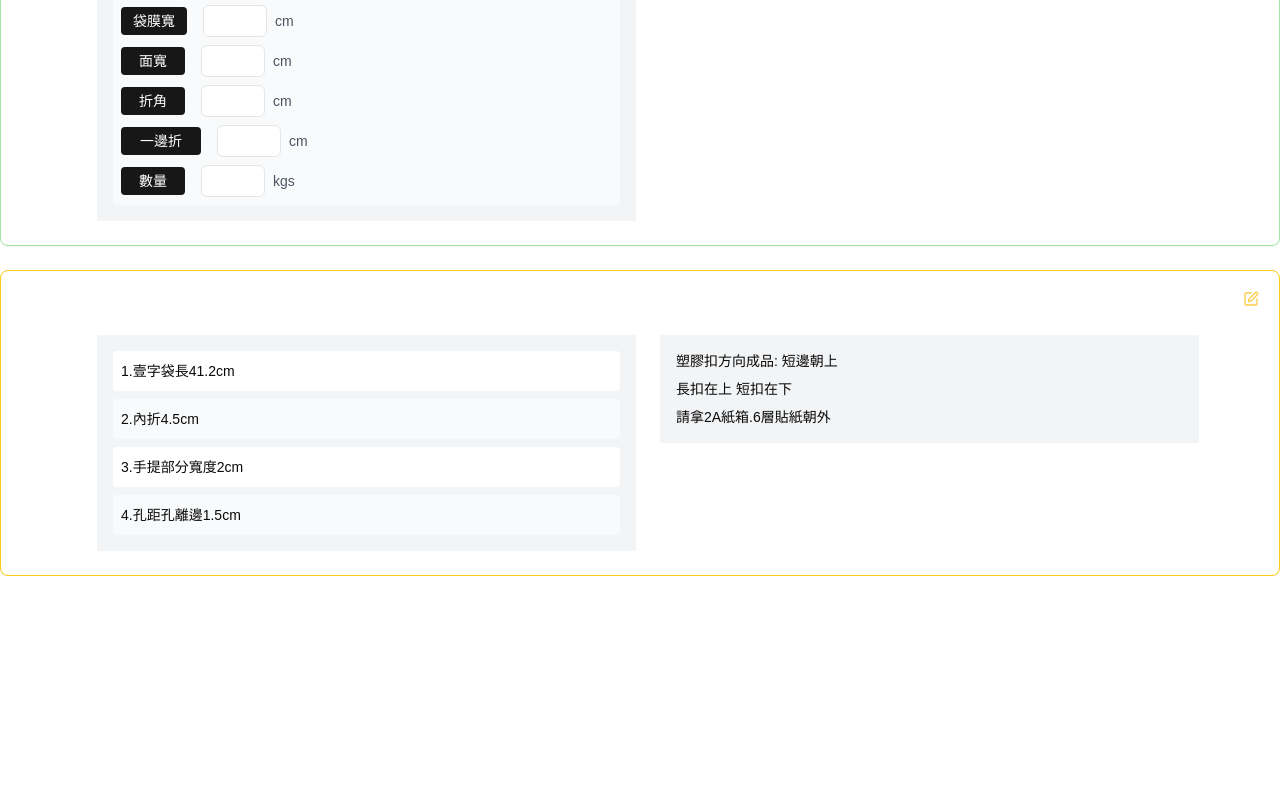
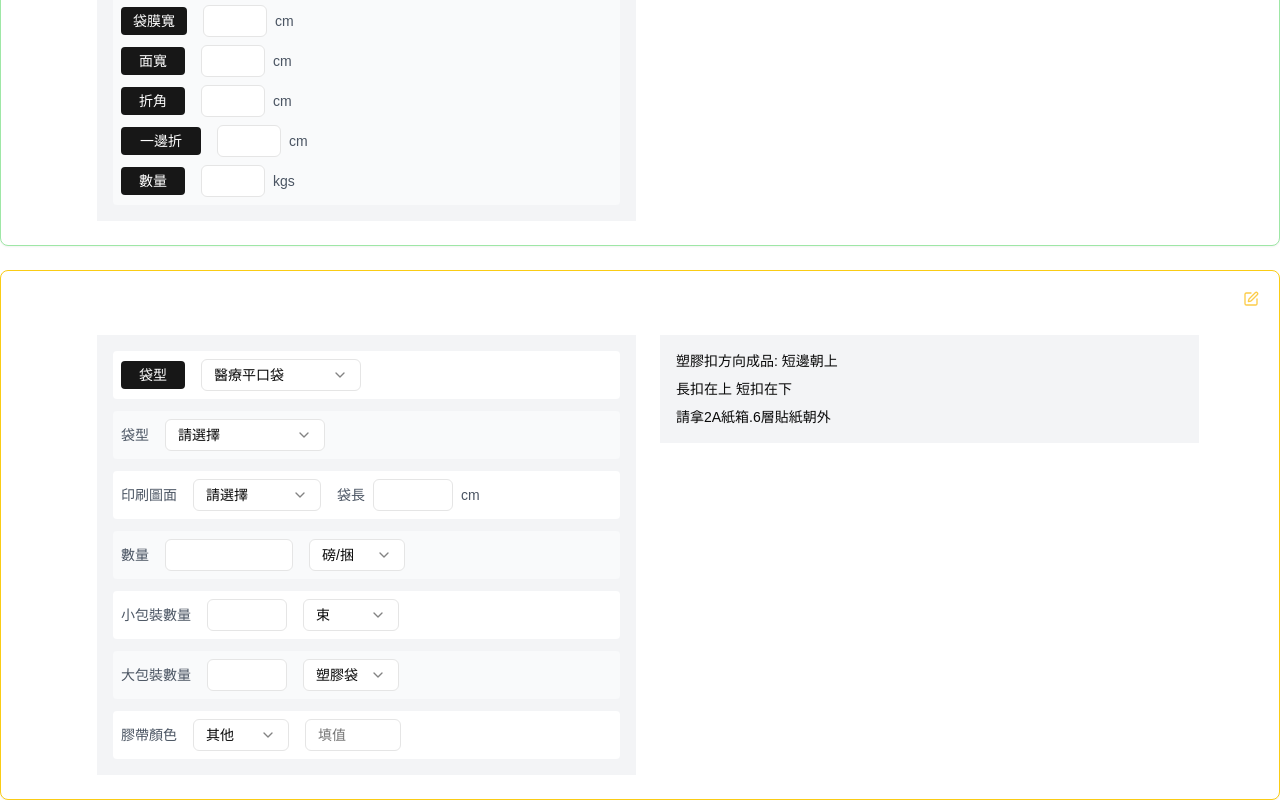
Before and after one commit to flowasitgoes/etPack-admin-new-latest, a Next.js app: page /orders in a window 1280 px wide. Shown: the part 3818-4618 px from the top of the page. Before the commit the page ends 4394 px from the top, so only its background shows below. Built offline with nearby package versions, Linux system fonts and the light colour scheme.

Commit message:
裁袋ok

```diff
--- a/app/components/production-specs.tsx
+++ b/app/components/production-specs.tsx
@@ -774,18 +774,112 @@ export default function ProductionSpecs() {
                     <div className="bg-theme-gray text-white px-4 py-2 text-center font-medium">
                       生產規格描述
                     </div>
-                    <div className="bg-gray-100 p-4 space-y-2">
-                      <div className="bg-white p-2 rounded">
-                        <span className="text-sm">1.壹字袋長41.2cm</span>
+                    <div className="bg-gray-100 p-4 space-y-3 production-spec-form">
+                      {/* 袋型 */}
+                      <div className="flex items-center space-x-4 bg-white p-2 rounded">
+                        <div className="text-white bg-primary px-3 py-1 rounded text-sm font-medium min-w-16 text-center">袋型</div>
+                        <Select defaultValue="醫療平口袋">
+                          <SelectTrigger className="w-40 h-8 text-sm select-trigger">
+                            <SelectValue />
+                          </SelectTrigger>
+                          <SelectContent>
+                            <SelectItem value="醫療平口袋">醫療平口袋</SelectItem>
+                            <SelectItem value="其他">其他</SelectItem>
+                          </SelectContent>
+                        </Select>
                       </div>
-                      <div className="bg-gray-50 p-2 rounded">
-                        <span className="text-sm">2.內折4.5cm</span>
+
+                      {/* 袋型 */}
+                      <div className="flex items-center space-x-4 bg-gray-50 p-2 rounded">
+                        <div className="text-sm text-gray-600">袋型</div>
+                        <Select defaultValue="請選擇">
+                          <SelectTrigger className="w-40 h-8 text-sm select-trigger">
+                            <SelectValue />
+                          </SelectTrigger>
+                          <SelectContent>
+                            <SelectItem value="請選擇">請選擇</SelectItem>
+                            <SelectItem value="其他">其他</SelectItem>
+                          </SelectContent>
+                        </Select>
                       </div>
-                      <div className="bg-white p-2 rounded">
-                        <span className="text-sm">3.手提部分寬度2cm</span>
+
+                      {/* 印刷圖面 */}
+                      <div className="flex items-center space-x-4 bg-white p-2 rounded">
+                        <div className="text-sm text-gray-600">印刷圖面</div>
+                        <Select defaultValue="請選擇">
+                          <SelectTrigger className="w-32 h-8 text-sm select-trigger">
+                            <SelectValue />
+                          </SelectTrigger>
+                          <SelectContent>
+                            <SelectItem value="請選擇">請選擇</SelectItem>
+                            <SelectItem value="其他">其他</SelectItem>
+                          </SelectContent>
+                        </Select>
+                        <div className="flex items-center space-x-2">
+                          <span className="text-sm text-gray-600">袋長</span>
+                          <Input className="w-20 h-8 text-sm" placeholder="" />
+                          <span className="text-sm text-gray-600">cm</span>
                         </div>
-                      <div className="bg-gray-50 p-2 rounded">
-                        <span className="text-sm">4.孔距孔離邊1.5cm</span>
+                      </div>
+
+                      {/* 數量 */}
+                      <div className="flex items-center space-x-4 bg-gray-50 p-2 rounded">
+                        <div className="text-sm text-gray-600">數量</div>
+                        <Input className="w-32 h-8 text-sm" placeholder="" />
+                        <Select defaultValue="磅/捆">
+                          <SelectTrigger className="w-24 h-8 text-sm select-trigger">
+                            <SelectValue />
+                          </SelectTrigger>
+                          <SelectContent>
+                            <SelectItem value="磅/捆">磅/捆</SelectItem>
+                            <SelectItem value="其他">其他</SelectItem>
+                          </SelectContent>
+                        </Select>
+                      </div>
+
+                      {/* 小包裝數量 */}
+                      <div className="flex items-center space-x-4 bg-white p-2 rounded">
+                        <div className="text-sm text-gray-600">小包裝數量</div>
+                        <Input className="w-20 h-8 text-sm" placeholder="" />
+                        <Select defaultValue="束">
+                          <SelectTrigger className="w-24 h-8 text-sm select-trigger">
+                            <SelectValue />
+                          </SelectTrigger>
+                          <SelectContent>
+                            <SelectItem value="束">束</SelectItem>
+                            <SelectItem value="其他">其他</SelectItem>
+                          </SelectContent>
+                        </Select>
+                      </div>
+
+                      {/* 大包裝數量 */}
+                      <div className="flex items-center space-x-4 bg-gray-50 p-2 rounded">
+                        <div className="text-sm text-gray-600">大包裝數量</div>
+                        <Input className="w-20 h-8 text-sm" placeholder="" />
+                        <Select defaultValue="塑膠袋">
+                          <SelectTrigger className="w-24 h-8 text-sm select-trigger">
+                            <SelectValue />
+                          </SelectTrigger>
+                          <SelectContent>
+                            <SelectItem value="塑膠袋">塑膠袋</SelectItem>
+                            <SelectItem value="其他">其他</SelectItem>
+                          </SelectContent>
+                        </Select>
+                      </div>
+
+                      {/* 膠帶顏色 */}
+                      <div className="flex items-center space-x-4 bg-white p-2 rounded">
+                        <div className="text-sm text-gray-600">膠帶顏色</div>
+                        <Select defaultValue="其他">
+                          <SelectTrigger className="w-24 h-8 text-sm select-trigger">
+                            <SelectValue />
+                          </SelectTrigger>
+                          <SelectContent>
+                            <SelectItem value="其他">其他</SelectItem>
+                            <SelectItem value="標準">標準</SelectItem>
+                          </SelectContent>
+                        </Select>
+                        <Input className="w-24 h-8 text-sm" placeholder="填值" />
                       </div>
                     </div>
                   </div>
```
Lines whose indentation alone changed are shown as unchanged.
